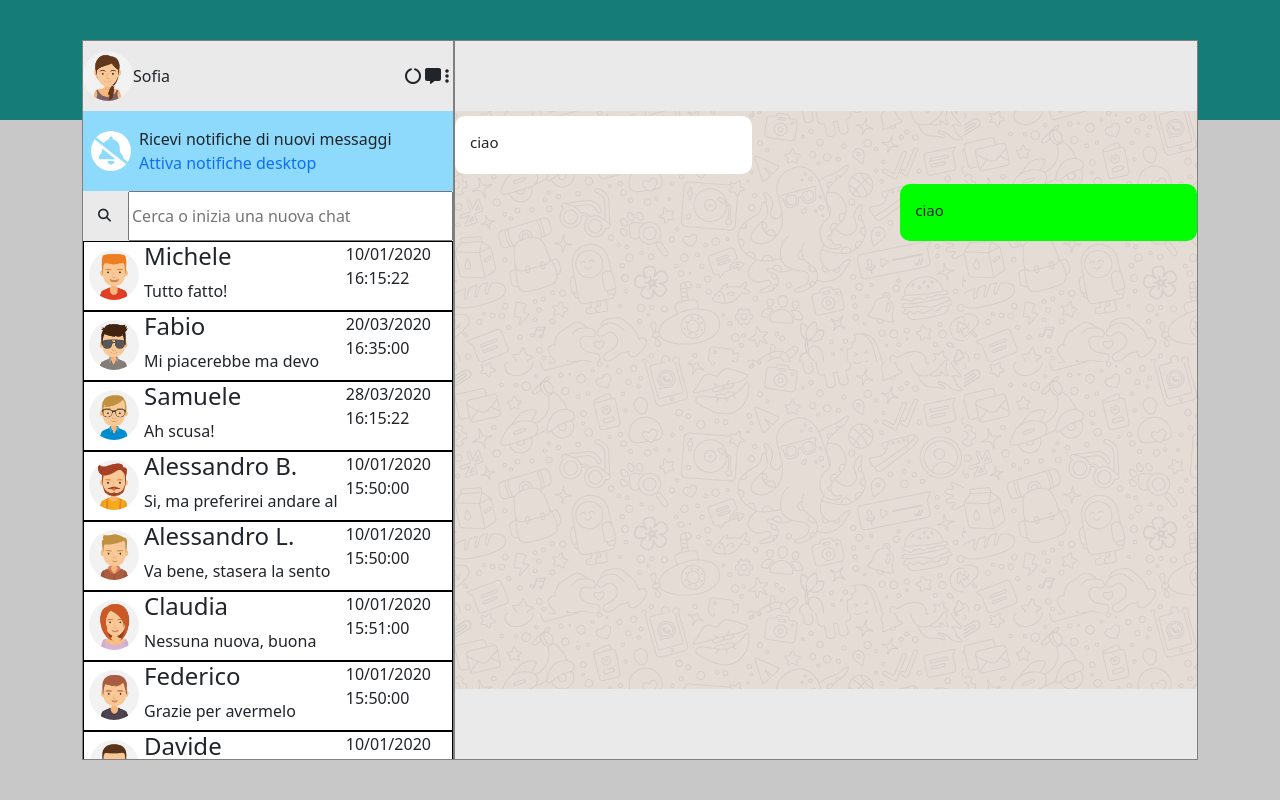
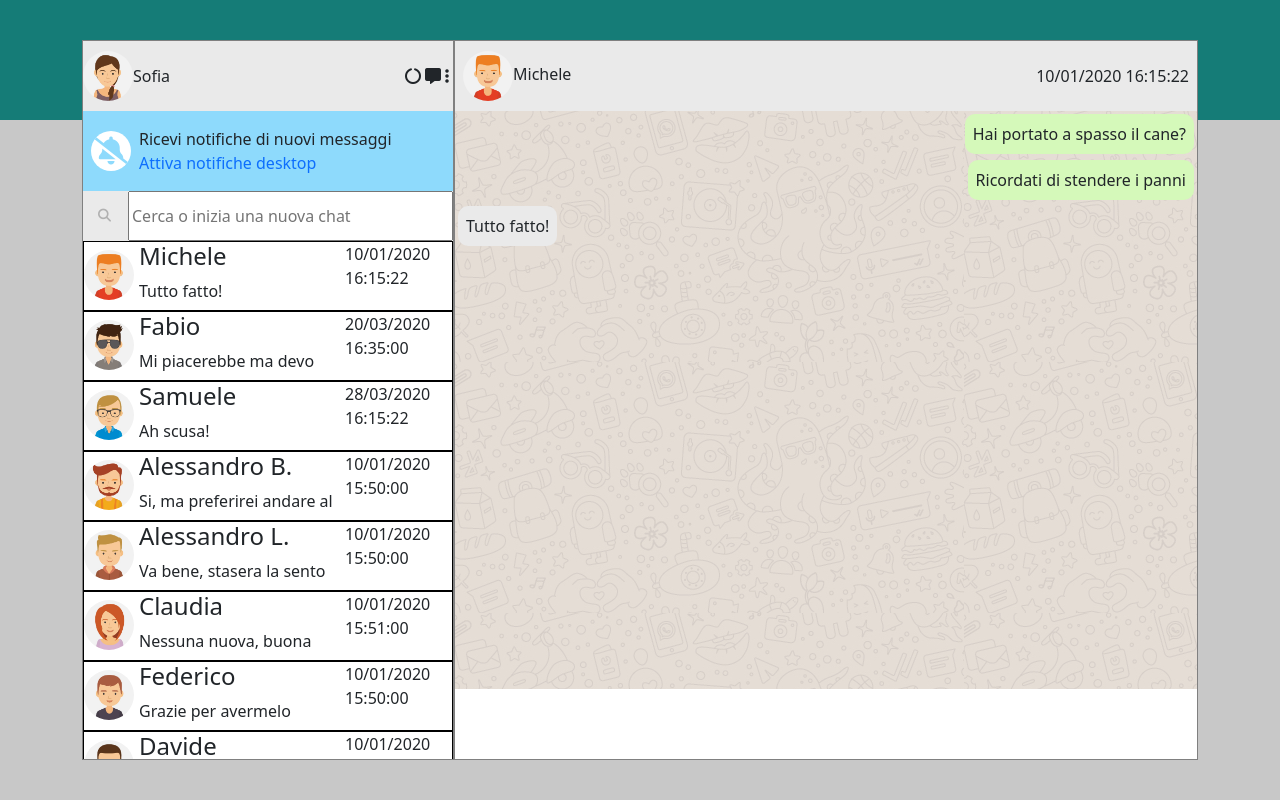
Before and after one commit to AlessioBonadonna/vue-boolzapp, a plain HTML site: page index.html in a window 1280 px wide. Drawn offline with nearby package versions, Linux system fonts and the light colour scheme.

Commit message:
call chat

```diff
--- a/css/style.css
+++ b/css/style.css
@@ -5,6 +5,7 @@
     --icons: rgba(177,177,177,1);
     --lighticons:rgba(213,249,186,1);
     --white:#ffffff;
+
 
 
 }
@@ -72,12 +73,22 @@ img{
     align-items: flex-start;
 
 }
-.chat .send{
+.chat p{
+    margin-bottom:0;
+}
+.chat .sent{
     align-self: flex-end !important;
-    background-color: lime;
+    background-color: var(--lighticons);
+    border-radius: 10px;
+    padding:8px;
+    margin: 3px 3px;
+
 }
-.chat .send .message{
-    background-color: lime;
+.chat .received{
+    background-color: var(--graybar);
+    border-radius: 10px;
+    padding:8px;
+    margin: 3px 3px;
 }
 
 .bells{
@@ -93,8 +104,8 @@ img{
     font-size: 17px;
 }
 .btn-search {
-    background-color: var(--midgray);
-    color: var(--midgray);
+    background-color: var(--graybar);
+    color: var(--icons);
     font-size: 13px;
     padding: 5px 15px;
     border: none;
@@ -112,7 +123,15 @@ img{
     height: 70px;
     width: 100%;
     display: flex;
-    padding-left: 5px;
+    cursor: pointer;
+
+}
+.contact:hover{
+    background-color: var(--graybar);
+
+}
+.contact-active{
+    background-color: var(--graybar);
 }
 .testo-messaggio{
     overflow: hidden;
--- a/index.html
+++ b/index.html
@@ -13,6 +13,7 @@
     <link rel="stylesheet" href="./css/style.css">
     <script src="https://cdn.jsdelivr.net/npm/vue@3.2.41/dist/vue.global.min.js"></script>
     <title>Document</title>
+    <script src="./js/script.js" defer></script>
 </head>
 
 <body>
@@ -56,7 +57,7 @@
                     </div>
                     <div class="contacts">
 
-                        <div class="contact " v-for="(item , index ) in filteredContacts">
+                        <div class="contact " v-for="(item , index ) in filteredContacts " :key="item.id"  class="{'contact-active': index === currentIndex}" @click="chat(item.id)">
                             <div><img class="mt-2" :src="'./img/avatar' + item.avatar + '.jpg'">
                             </div>
                             <div class="testo-messaggio">
@@ -72,13 +73,20 @@
                     </div>
                 </div>
                 <div class="col-12 col-sm12 col-md-8 h-100 border-lightgrey">
-                    <div class="contact-bar">
-
+                    <div class="contact-bar d-flex justify-content-between align-items-center p-2">
+                        <div><img class="" :src="'./img/avatar' + contacts[currentIndex].avatar + '.jpg'">
+                            <span>{{contacts[currentIndex].name}}</span>
+                        </div>
+                        <div>
+                            {{contacts[currentIndex].messages[contacts[currentIndex].messages.length - 1].date}}</div>
                     </div>
                     <div class="messagger-wrapper">
-                        <div class="chat ">
-                            <div class="message">ciao</div>
-                            <div class="message send">ciao</div>
+                        <div class="chat  ">
+
+
+                                <div v-for="(chat, index) in contacts[currentIndex].messages" :class="chat.status " class="text-center">
+                                    <p>{{chat.message}}</p>
+
                         </div>
                     </div>
                     <div class="contact-bar"></div>
@@ -87,9 +95,9 @@
 
 
         </div>
+     </div>
     </div>
 
-    <script src="./js/script.js"></script>
 </body>
 
 </html>
--- a/js/script.js
+++ b/js/script.js
@@ -187,6 +187,12 @@ createApp({
                 return name.includes(this.searchContact.toLowerCase());
             })
         }
+
     },
+    methods: {
+        chat(id){
+            this.currentIndex = this.contacts.findIndex((item)=> id === item.id )
+            console.log(id)
+        },
 
-}).mount('#app')
+}}).mount('#app')
```
